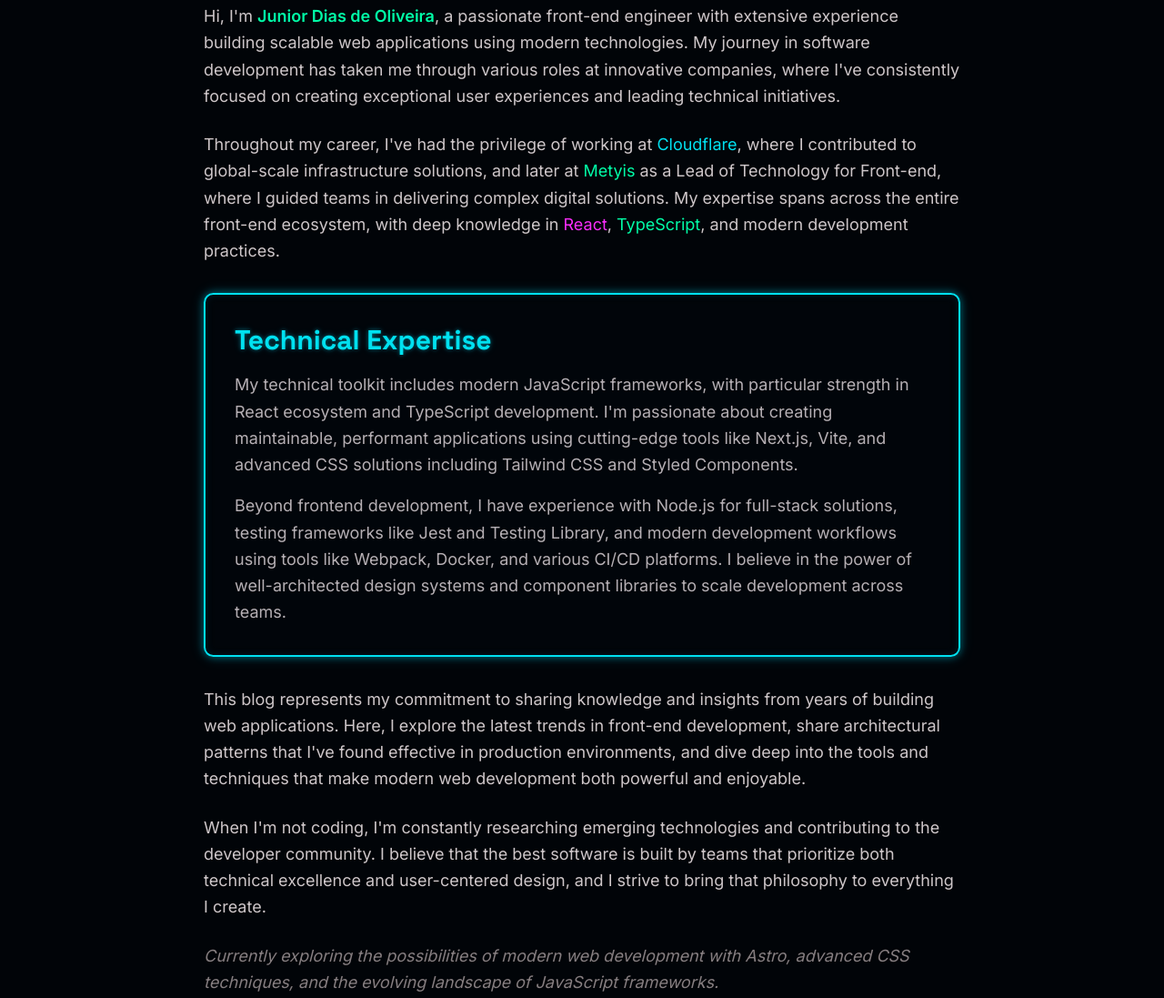
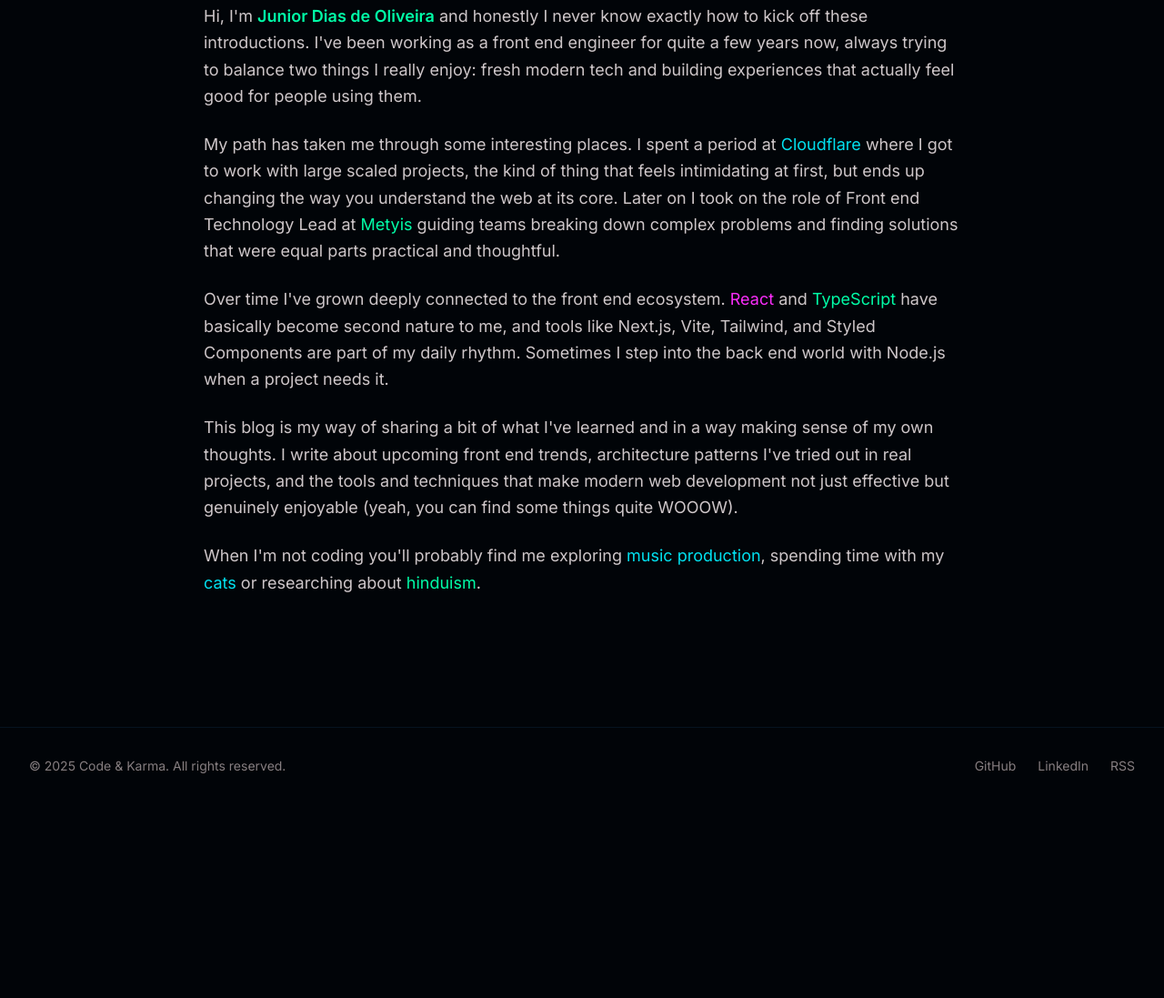
Before and after one commit to JuniorDiasOliveira/code-and-karma, an Astro site: page /about in a window 1280 px wide. Shown: the part 238-1335 px from the top of the page at 91% size. After the commit the page ends 1122 px from the top, so only its background shows below. Built offline with nearby package versions, Linux system fonts and the light colour scheme; Astro itself is replaced by a stand-in of ours.

Commit message:
feat: about updated

```diff
--- a/src/pages/about.astro
+++ b/src/pages/about.astro
@@ -1,9 +1,12 @@
 ---
-import Layout from '../layouts/Layout.astro';
-import { Header, Footer, PageContainer } from '../components';
+import Layout from "../layouts/Layout.astro";
+import { Header, Footer, PageContainer } from "../components";
 ---
 
-<Layout title="About Junior | Code & Karma" description="Learn about Junior Dias de Oliveira, front-end engineer and technology leader">
+<Layout
+  title="About Junior | Code & Karma"
+  description="Learn about Junior Dias de Oliveira, front-end engineer and technology leader"
+>
   <PageContainer>
     <Header />
 
@@ -14,55 +17,48 @@
 
       <div class="space-y-6 text-lg text-foreground/90 leading-relaxed">
         <p>
-          Hi, I'm <span class="text-primary font-semibold">Junior Dias de Oliveira</span>, a passionate
-          front-end engineer with extensive experience building scalable web applications using modern
-          technologies. My journey in software development has taken me through various roles at innovative
-          companies, where I've consistently focused on creating exceptional user experiences and leading
-          technical initiatives.
+          Hi, I'm <span class="text-primary font-semibold"
+            >Junior Dias de Oliveira</span
+          > and honestly I never know exactly how to kick off these introductions.
+          I've been working as a front end engineer for quite a few years now, always
+          trying to balance two things I really enjoy: fresh modern tech and building
+          experiences that actually feel good for people using them.
         </p>
 
         <p>
-          Throughout my career, I've had the privilege of working at <span class="text-secondary">Cloudflare</span>,
-          where I contributed to global-scale infrastructure solutions, and later at <span class="text-primary">Metyis</span>
-          as a Lead of Technology for Front-end, where I guided teams in delivering complex digital solutions.
-          My expertise spans across the entire front-end ecosystem, with deep knowledge in
-          <span class="text-accent">React</span>, <span class="text-primary">TypeScript</span>, and modern
-          development practices.
-        </p>
-
-        <div class="bg-card/30 backdrop-blur-sm border border-border/50 rounded-lg p-8 my-8 neon-border-glow">
-          <h2 class="text-3xl font-bold mb-4 neon-glow-cyan text-secondary">
-            Technical Expertise
-          </h2>
-          <p class="mb-4 text-foreground/80">
-            My technical toolkit includes modern JavaScript frameworks, with particular strength in React ecosystem
-            and TypeScript development. I'm passionate about creating maintainable, performant applications using
-            cutting-edge tools like Next.js, Vite, and advanced CSS solutions including Tailwind CSS and Styled Components.
-          </p>
-          <p class="text-foreground/80">
-            Beyond frontend development, I have experience with Node.js for full-stack solutions, testing frameworks
-            like Jest and Testing Library, and modern development workflows using tools like Webpack, Docker, and various
-            CI/CD platforms. I believe in the power of well-architected design systems and component libraries to
-            scale development across teams.
-          </p>
-        </div>
-
-        <p>
-          This blog represents my commitment to sharing knowledge and insights from years of building web applications.
-          Here, I explore the latest trends in front-end development, share architectural patterns that I've found
-          effective in production environments, and dive deep into the tools and techniques that make modern web
-          development both powerful and enjoyable.
+          My path has taken me through some interesting places. I spent a period
+          at <span class="text-secondary">Cloudflare</span> where I got to work with
+          large scaled projects, the kind of thing that feels intimidating at first,
+          but ends up changing the way you understand the web at its core. Later
+          on I took on the role of Front end Technology Lead at <span
+            class="text-primary">Metyis</span
+          > guiding teams breaking down complex problems and finding solutions that
+          were equal parts practical and thoughtful.
         </p>
 
         <p>
-          When I'm not coding, I'm constantly researching emerging technologies and contributing to the developer
-          community. I believe that the best software is built by teams that prioritize both technical excellence
-          and user-centered design, and I strive to bring that philosophy to everything I create.
+          Over time I've grown deeply connected to the front end ecosystem. <span
+            class="text-accent">React</span
+          > and <span class="text-primary">TypeScript</span> have basically become
+          second nature to me, and tools like Next.js, Vite, Tailwind, and Styled
+          Components are part of my daily rhythm. Sometimes I step into the back
+          end world with Node.js when a project needs it.
         </p>
 
-        <p class="text-muted-foreground italic">
-          Currently exploring the possibilities of modern web development with Astro, advanced CSS techniques,
-          and the evolving landscape of JavaScript frameworks.
+        <p>
+          This blog is my way of sharing a bit of what I've learned and in a way
+          making sense of my own thoughts. I write about upcoming front end
+          trends, architecture patterns I've tried out in real projects, and the
+          tools and techniques that make modern web development not just
+          effective but genuinely enjoyable (yeah, you can find some things
+          quite WOOOW).
+        </p>
+
+        <p>
+          When I'm not coding you'll probably find me exploring
+          <span class="text-secondary">music production</span>,
+          spending time with my <span class="text-secondary">cats</span> or researching
+          about <span class="text-primary">hinduism</span>.
         </p>
       </div>
     </main>
```
